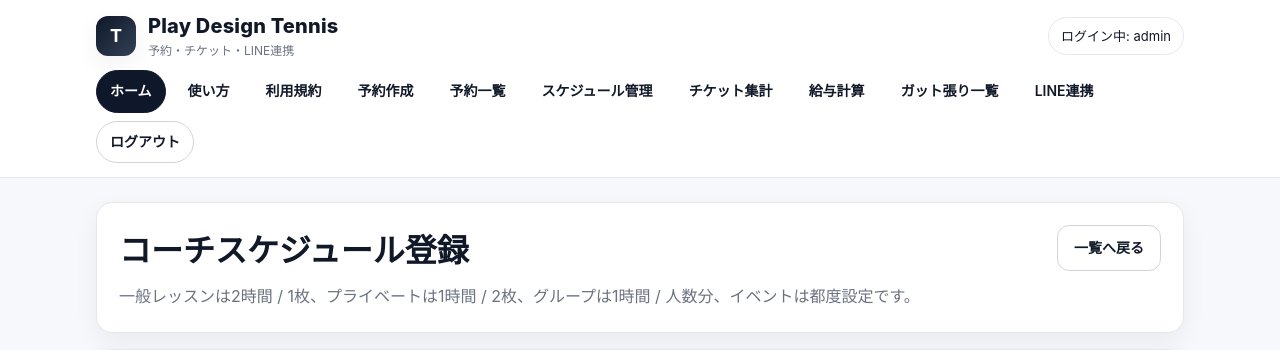
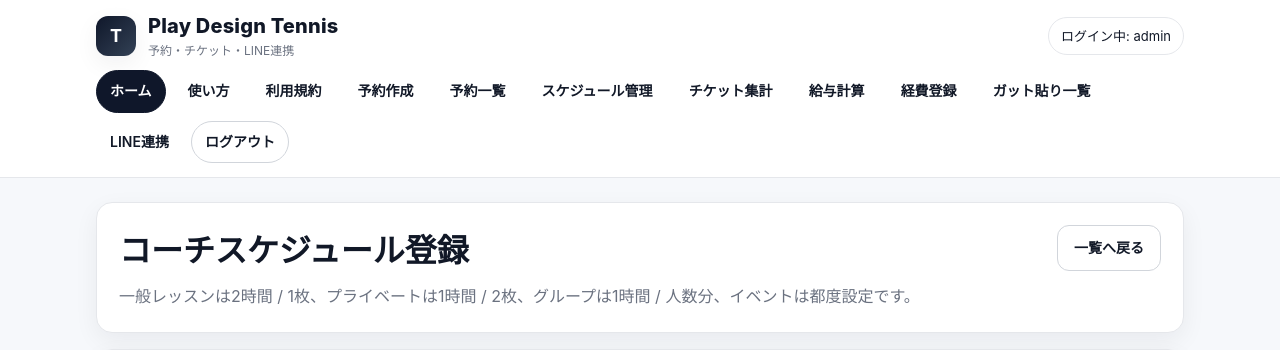
Before and after one commit to KEIIZ-3/tennis-app, a Django app: page /coach/availability/new/ in a window 1280 px wide. Shown: the top 350 px of the page. Run offline with Django 4.2, Linux system fonts and the light colour scheme; a user stored in the database is signed in; data comes from the database, SQL or seed files in the repository; data that the repository does not hold is empty; parts of the project's set-up code (start-up, migrations or seed data) failed here and were passed over; some libraries are stand-ins or nearby versions.

Commit message:
Update base.html

```diff
--- a/club/templates/base.html
+++ b/club/templates/base.html
@@ -266,15 +266,16 @@
               <a href="{% url 'club:reservation_list' %}">予約一覧</a>
               <a href="{% url 'club:tickets' %}">チケット</a>
               <a href="{% url 'club:schedule_survey' %}">アンケート</a>
-              <a href="{% url 'club:stringing_order_create' %}">ガット張り依頼</a>
-              <a href="{% url 'club:stringing_order_list' %}">ガット張り一覧</a>
+              <a href="{% url 'club:stringing_order_create' %}">ガット貼り依頼</a>
+              <a href="{% url 'club:stringing_order_list' %}">ガット貼り一覧</a>
             {% elif user.role == "coach" or user.is_staff or user.is_superuser %}
               <a href="{% url 'club:reservation_create' %}">予約作成</a>
               <a href="{% url 'club:reservation_list' %}">予約一覧</a>
               <a href="{% url 'club:coach_availability_list' %}">スケジュール管理</a>
               <a href="{% url 'club:coach_ticket_summary' %}">チケット集計</a>
               <a href="{% url 'club:coach_payroll_summary' %}">給与計算</a>
-              <a href="{% url 'club:stringing_order_list' %}">ガット張り一覧</a>
+              <a href="{% url 'club:coach_availability_list' %}">経費登録</a>
+              <a href="{% url 'club:stringing_order_list' %}">ガット貼り一覧</a>
             {% endif %}
 
             <a href="{% url 'club:line_connect' %}">LINE連携</a>
```
